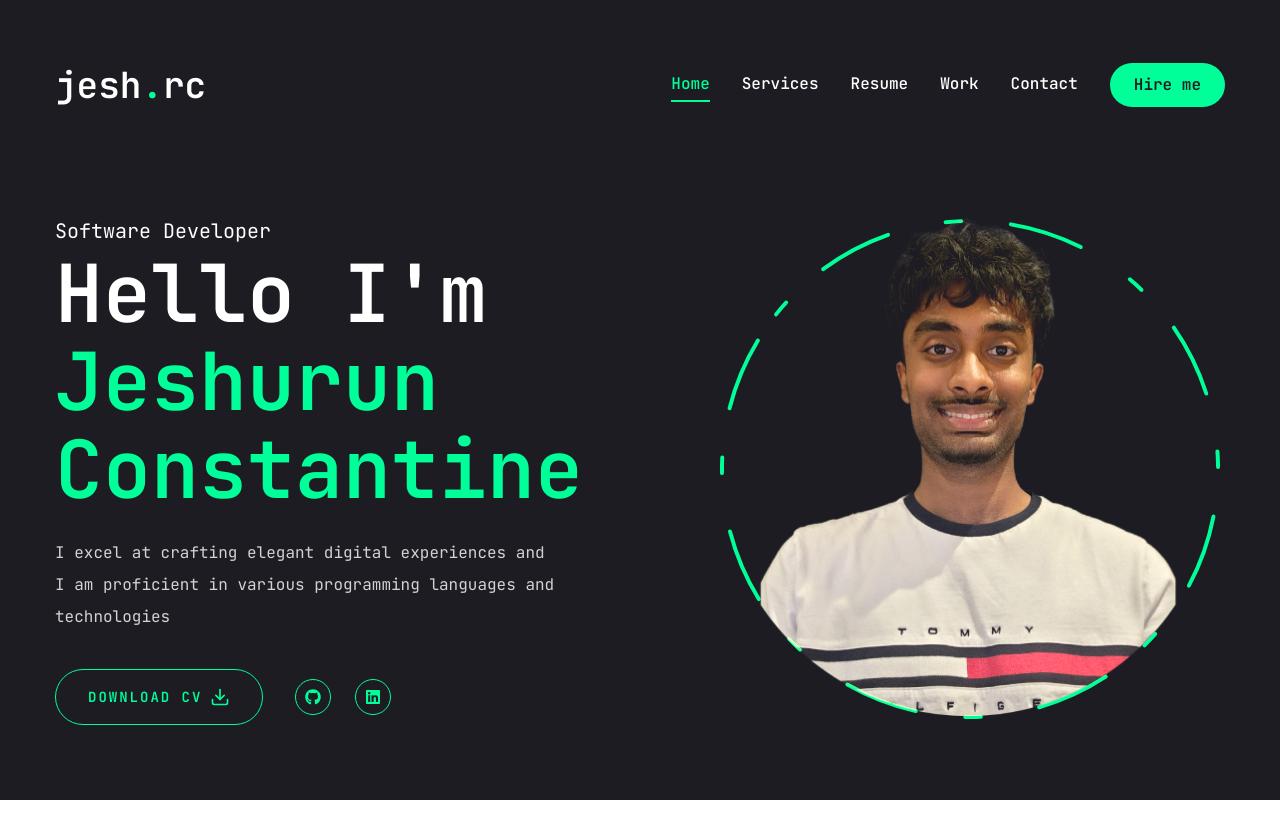
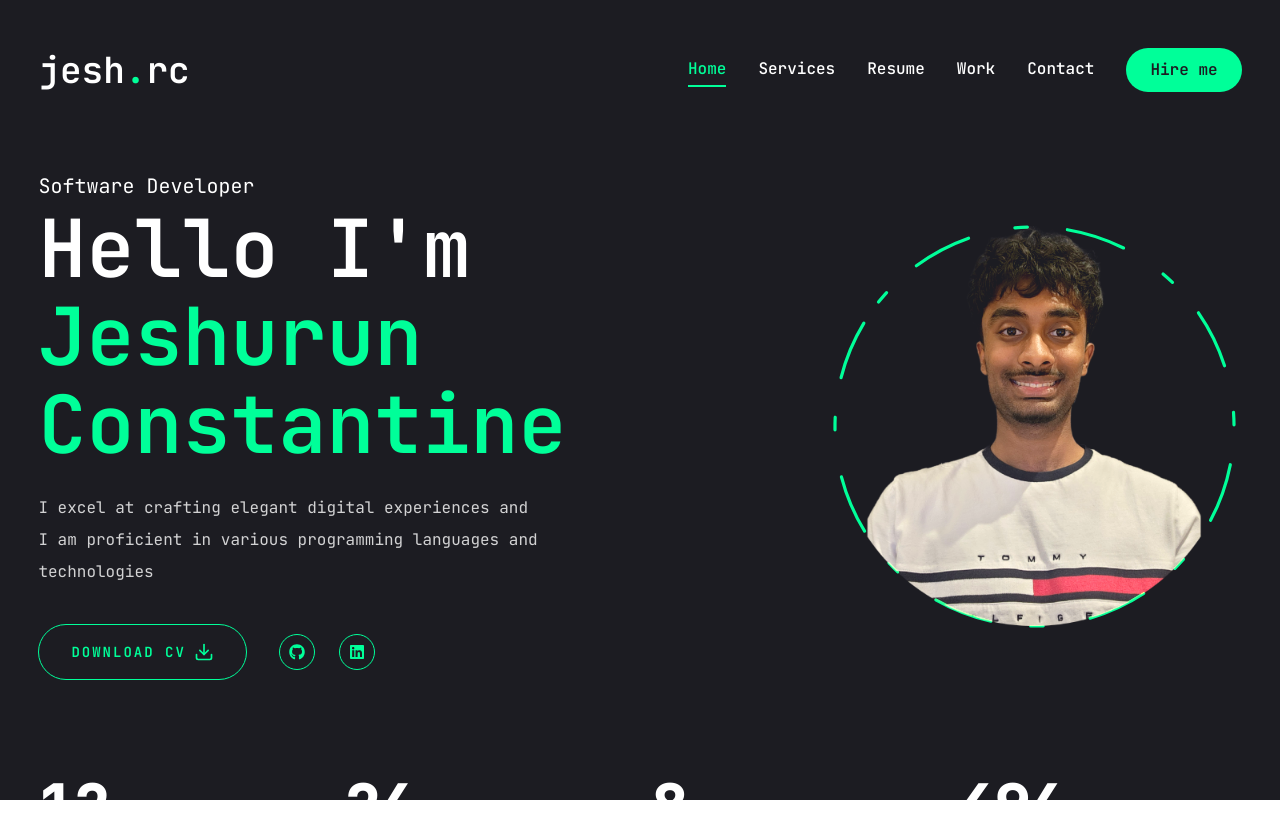
Before and after one commit to jesh-rc/Portfolio, a Next.js app: page / in a window 1280 px wide. Shown: the top 838 px of the page. Built offline with nearby package versions, Linux system fonts and the light colour scheme.

Commit message:
Updated Homepage styling and added counters
- Made changes to the screen sizes in global css file
- Updated homepage to include counters
- Created stats component
- Updated photo dimensions to make it smaller

```diff
--- a/app/globals.css
+++ b/app/globals.css
@@ -143,5 +143,25 @@
 }
 
 @utility container {
-  padding: 15px;
+  margin-inline: auto;
+  padding-inline: clamp(1.25rem, 3vw, 3rem);
+  max-width: 100%;
 }
+
+@media (min-width: 1280px) {
+  .container {
+    max-width: 1600px;
+  }
+}
+
+@media (min-width: 1536px) {
+  .container {
+    max-width: 1800px;
+  }
+}
+
+@media (min-width: 1920px) {
+  .container {
+    max-width: 92%;
+  }
+}
--- a/app/page.jsx
+++ b/app/page.jsx
@@ -4,6 +4,7 @@ import { FiDownload } from "react-icons/fi";
 // Components
 import Social from "@/components/ui/Social";
 import Photo from "@/components/ui/Photo";
+import Stats from "@/components/ui/Stats";
 
 
 const Home = () => {
@@ -40,6 +41,7 @@ const Home = () => {
           </div>
         </div>
       </div>
+      <Stats />
     </section>
   );
 };
--- a/components/ui/Photo.jsx
+++ b/components/ui/Photo.jsx
@@ -7,7 +7,7 @@ import Image from "next/image";
 const Photo = () => {
     return (
         <div className="w-full h-full relative">
-            <motion.div
+            <motion.div className="relative flex items-center justify-center"
                 initial={{opacity: 0}}
                 animate={{
                     opacity: 1,
@@ -21,27 +21,27 @@ const Photo = () => {
                         opacity: 1,
                         transition: {delay: 2.4, duration: 0.4, ease: "easeInOut"}
                     }}
-                className={`w-[298px] h-[298px] xl:w-[498px] xl:h-[498px] mix-blend-lighten absolute`}>
+                className={`w-[200px] h-[200px] xl:w-[400px] xl:h-[400px] mix-blend-lighten absolute`}>
                     <Image
                         src="/assets/photo.png"
                         priority
                         quality={100}
                         fill
                         alt=""
-                        className="object-contain brightness-110 contrast-110"
+                        className="object-cover brightness-110 contrast-110"
                     />
                 </motion.div>
 
                 {/* circle */}
                 <motion.svg
-                    className="w-[300px] xl:w-[506px] h-[300px] xl:h-[506px]"
+                    className="w-[215px] h-[215px] xl:w-[415px] xl:h-[415px]"
                     fill="transparent"
-                    viewBox="0 0 510 510"
+                    viewBox="0 0 520 520"
                     xmlns="http://www.w3.org/2000/svg"
                 >
                     <motion.circle
-                        cx="253"
-                        cy="253"
+                        cx="260"
+                        cy="260"
                         r="250"
                         stroke="#00ff99"
                         strokeWidth="4"
--- /dev/null
+++ b/components/ui/Stats.jsx
@@ -0,0 +1,48 @@
+"use client";
+import CountUp from "react-countup";
+
+const stats = [
+    {
+        num: 12,
+        text: "Years of experience",
+    },
+    {
+        num: 26,
+        text: "Projects completed",
+    },
+    {
+        num: 8,
+        text: "Technologies mastered",
+    },
+    {
+        num: 500,
+        text: "Code Commits",
+    },
+]
+
+const Stats = () => {
+    return (
+        <section>
+            <div className="container mx-auto">
+                <div className="flex flex-wrap gap-6 max-w-[80vw] mx-auto xl:max-w-none">
+                    {stats.map((item, index)=> {
+                        return (
+                            <div className="flex-1 flex gap-4 items-center justify-center xl:justify-start"
+                                key={index}
+                            >
+                                <CountUp
+                                    end={item.num}
+                                    duration={5}
+                                    delay={2}
+                                    className="text-4xl xl:text-6xl font-extrabold"
+                                />
+                            </div>
+                        );
+                    })}
+                </div>
+            </div>
+        </section>
+    );
+}
+
+export default Stats;
--- a/package.json
+++ b/package.json
@@ -21,6 +21,7 @@
     "lucide-react": "^0.562.0",
     "next": "16.1.1",
     "react": "19.2.3",
+    "react-countup": "^6.5.3",
     "react-dom": "19.2.3",
     "react-icons": "^5.5.0",
     "tailwind-merge": "^3.4.0"
```
Also changed, not shown: 1 other file (tests, documents, lock files or other folders).
